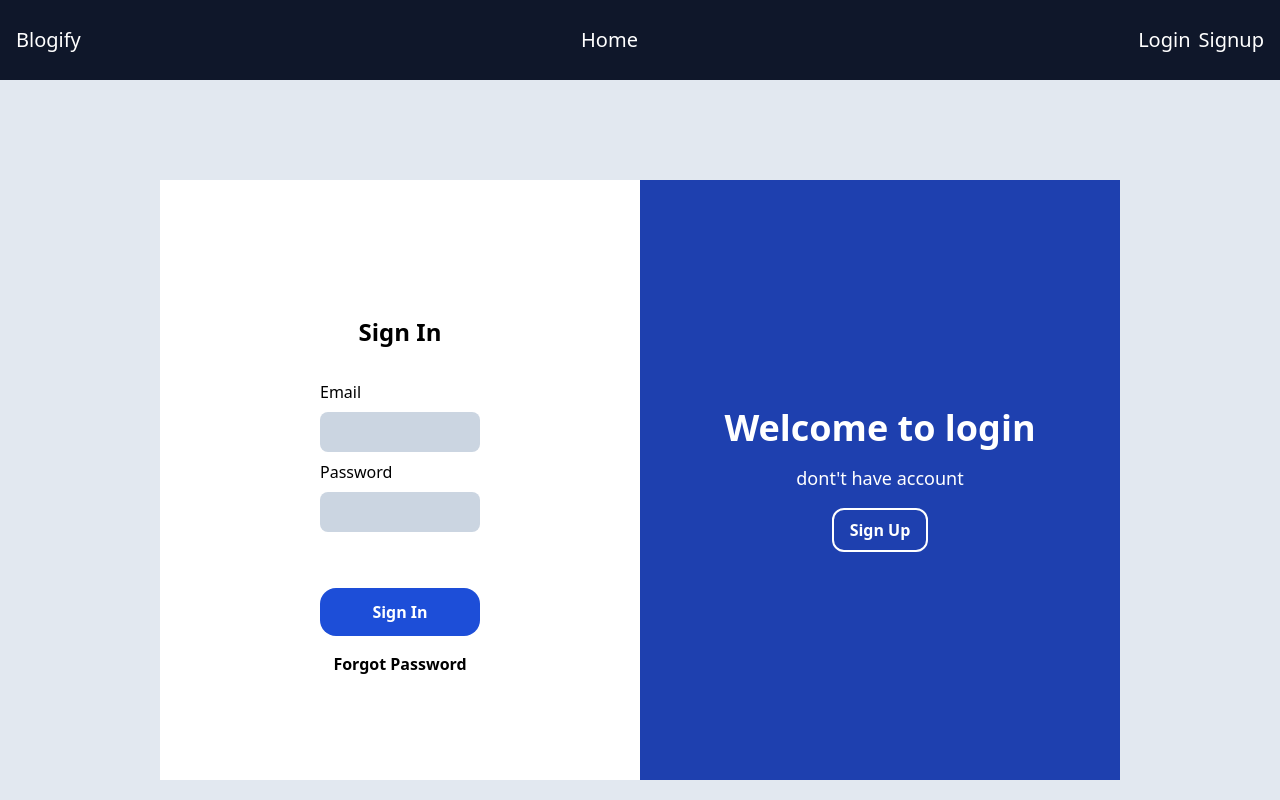
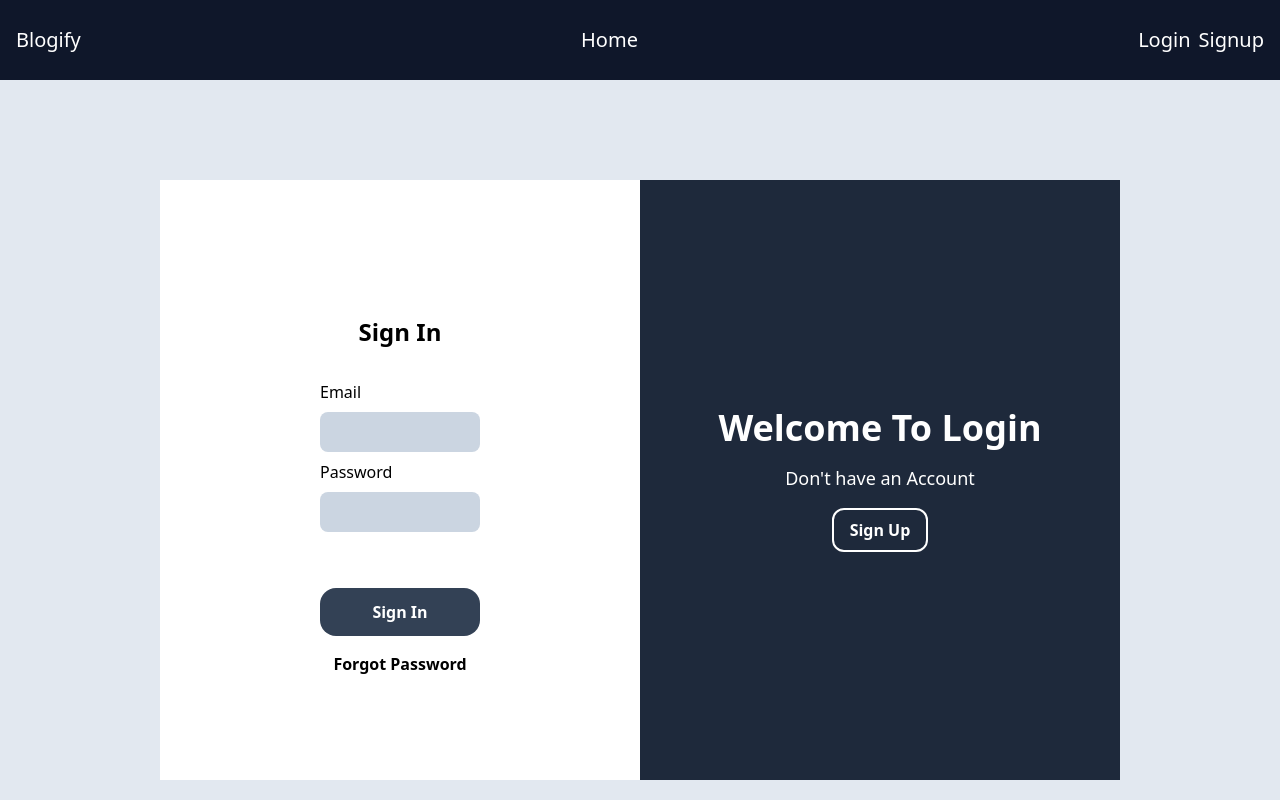
Before and after one commit to Chandan784/MERN-BLOG-APP, a React (Vite) app in the folder Blogify/: page /login in a window 1280 px wide. Shown: the top 800 px of the page. Built offline with nearby package versions, Linux system fonts and the light colour scheme; no server answers.

Commit message:
login color change

```diff
--- a/Blogify/src/Component/Auth/Login.jsx
+++ b/Blogify/src/Component/Auth/Login.jsx
@@ -92,7 +92,7 @@ function Login() {
           />
 
           <button
-            className=" w-full bg-blue-700   rounded-2xl py-3 px-4 my-4  text-white font-semibold mt-12  "
+            className=" w-full bg-slate-700   rounded-2xl py-3 px-4 my-4  text-white font-semibold mt-12  "
             onClick={handelLoginBtn}
           >
             Sign In
@@ -101,12 +101,12 @@ function Login() {
           <p className=" font-bold">Forgot Password</p>
         </div>
 
-        <div className="right w-full lg:w-2/4  bg-blue-800 flex justify-center items-center flex-col h-3/4">
+        <div className="right w-full lg:w-2/4  bg-slate-800 flex justify-center items-center flex-col h-3/4">
           <h1 className=" text-white text-4xl  font-semibold ">
-            Welcome to login
+            Welcome To Login
           </h1>
 
-          <p className=" text-white text-lg my-4">dont't have account</p>
+          <p className=" text-white text-lg my-4">Don't have an Account</p>
 
           <Link
             to="/signup"
```
